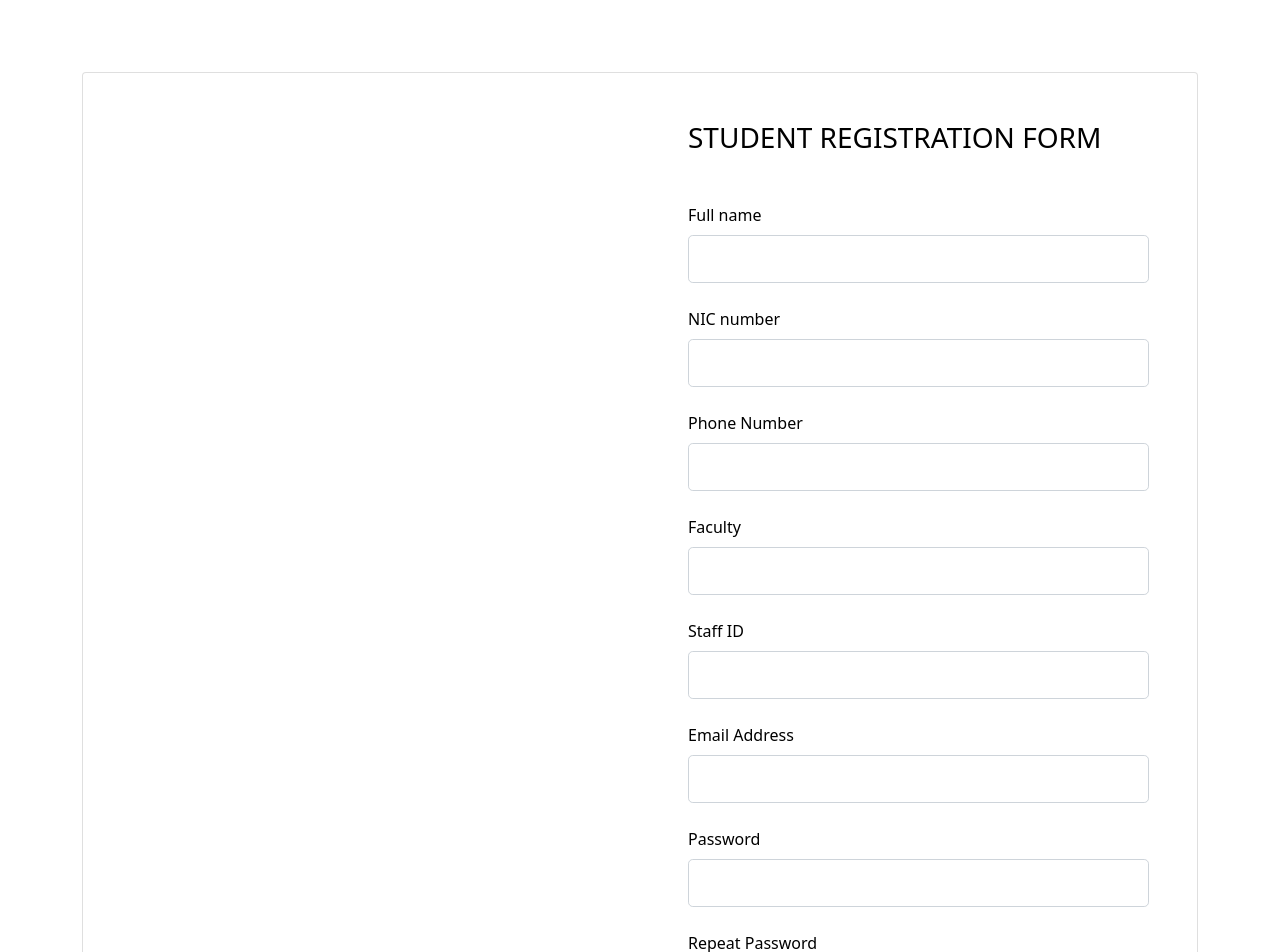
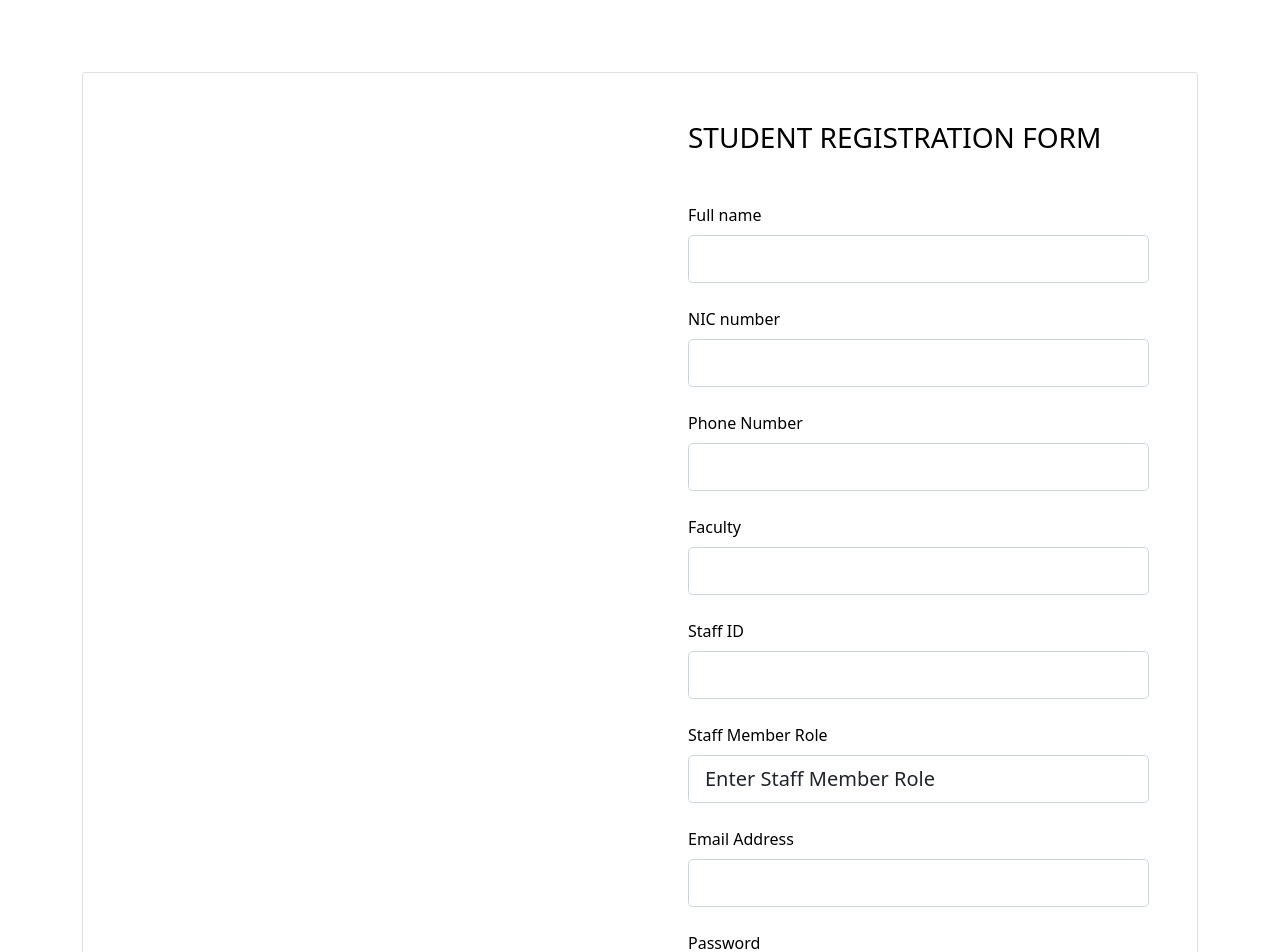
Before and after one commit to aroshini-dissanayake/AF_Project_Research_Project_Management_Tool, a React (Create React App) app in the folder frontend/: page /signup in a window 1280 px wide. Shown: the top 952 px of the page. Built offline with nearby package versions, Linux system fonts and the light colour scheme.

Commit message:
staff login frontend changes

```diff
--- a/frontend/src/components/SS_Components/staff-login.js
+++ b/frontend/src/components/SS_Components/staff-login.js
@@ -48,22 +48,25 @@ export default class StaffLogin extends Component {
           <div ><br/><br/><br/><br/>
           <div class="row d-flex align-items-center justify-content-center">
           <div style={{width: 1100,background: "#CCCCFF",height:600}}>
-            <div class="card-body" >  <br/><br/>
+            <div class="card-body" >
+             <br/><br/>
               <div class="container py-5 h-90" >
                <div class="row d-flex align-items-center justify-content-center h-100">
                  <div class="col-md-8 col-lg-7 col-xl-6">
-                  <img src="https://mdbcdn.b-cdn.net/img/Photos/new-templates/bootstrap-login-form/draw2.svg" class="img-fluid" alt="Phone image"/> </div>
-
-                      <div class="col-md-7 col-lg-5 col-xl-5 offset-xl-1">
-                         <form onSubmit={this.userLoginSubmit} name="form">
-
+                  <img src="https://mdbcdn.b-cdn.net/img/Photos/new-templates/bootstrap-login-form/draw2.svg" class="img-fluid" alt="Phone image"/>
+                  <br/><br/>
+                  <h2>&nbsp;&nbsp;&nbsp;&nbsp;&nbsp;&nbsp;&nbsp;&nbsp;
+                    <u><b>&nbsp;&nbsp;STAFF&nbsp;&nbsp;REGISTERATION&nbsp;&nbsp;</b></u></h2>
+                  </div>
+                     <div class="col-md-7 col-lg-5 col-xl-5 offset-xl-1">
+                        <form onSubmit={this.userLoginSubmit} name="form">
                           <div class="form-outline mb-4">
                           <div className="col-md-9">
                            <i className="fa fa-lock"> &nbsp;&nbsp;</i>
                              <label class="form-label"><b>STAFF ID </b></label>
                               <input type="text" name="username" class="form-control " placeholder="Enter your Staff ID"
                                      onChange={e => this.setState({ staff_id: e.target.value })} required/>
-                            </div>
+                          </div>
                           </div>
 
                           <div class="form-outline mb-4" >
--- a/frontend/src/components/SS_Components/staff-registration.js
+++ b/frontend/src/components/SS_Components/staff-registration.js
@@ -7,6 +7,7 @@ export default function StaffSignup(){
     const [phone, setphone] = useState("");
     const [faculty, setfaculty] = useState("");
     const [staff_id, setstaff_id] = useState("");
+    const [role,setrole] = useState("");
     const [email, setEmail] = useState("");
     const [pwd1, setPassowrd1] = useState("");
     const [pwd2, setPassowrd2] = useState("");
@@ -20,6 +21,7 @@ export default function StaffSignup(){
             phone: phone,
             faculty: faculty,
             staff_id: staff_id,
+            role:role,
             email: email,
             pwd: pwd1
         }
@@ -41,6 +43,7 @@ export default function StaffSignup(){
         setphone("");
         setfaculty("");
         setstaff_id("");
+        setrole("");
         setEmail("");
         setPassowrd1("");
         setPassowrd2("");
@@ -87,6 +90,22 @@ export default function StaffSignup(){
                             </div>
 
                             <div class="form-outline mb-4">
+                            <label class="form-label" for="form3Example97">Staff Member Role</label>
+                            <select className="form-control" name="role"  id="form3Example97" class="form-control form-control-lg" onChange={(e) => setrole(e.target.value)} required>
+                                  <option value="">Enter Staff Member Role</option>
+                                  <option value="Supervisor">Supervisor</option>
+                                  <option value="Co-Supervisor">Co-Supervisor</option>
+                                  <option value="Panel Mmeber">Panel Mmeber</option>
+                            </select>
+                            {/* <input type="text"  id="form3Example97" class="form-control form-control-lg" onChange={(e) => setstaff_id(e.target.value)} required/> */}
+                            </div>
+
+
+
+
+
+
+                            <div class="form-outline mb-4">
                             <label class="form-label" for="form3Example8">Email Address</label>
                             <input type="email" id="form3Example8" class="form-control form-control-lg"
                               pattern="(?![.-])((?![.-][.-])[a-zA-Z\d.-]){0,63}[a-zA-Z\d]@((?!-)((?!--)[a-zA-Z\d-]){0,63}[a-zA-Z\d]\.){1,2}([a-zA-Z]{2,14}\.)?[a-zA-Z]{2,14}"
```
Also changed, not shown: 2 other files (tests, documents, lock files or other folders).
